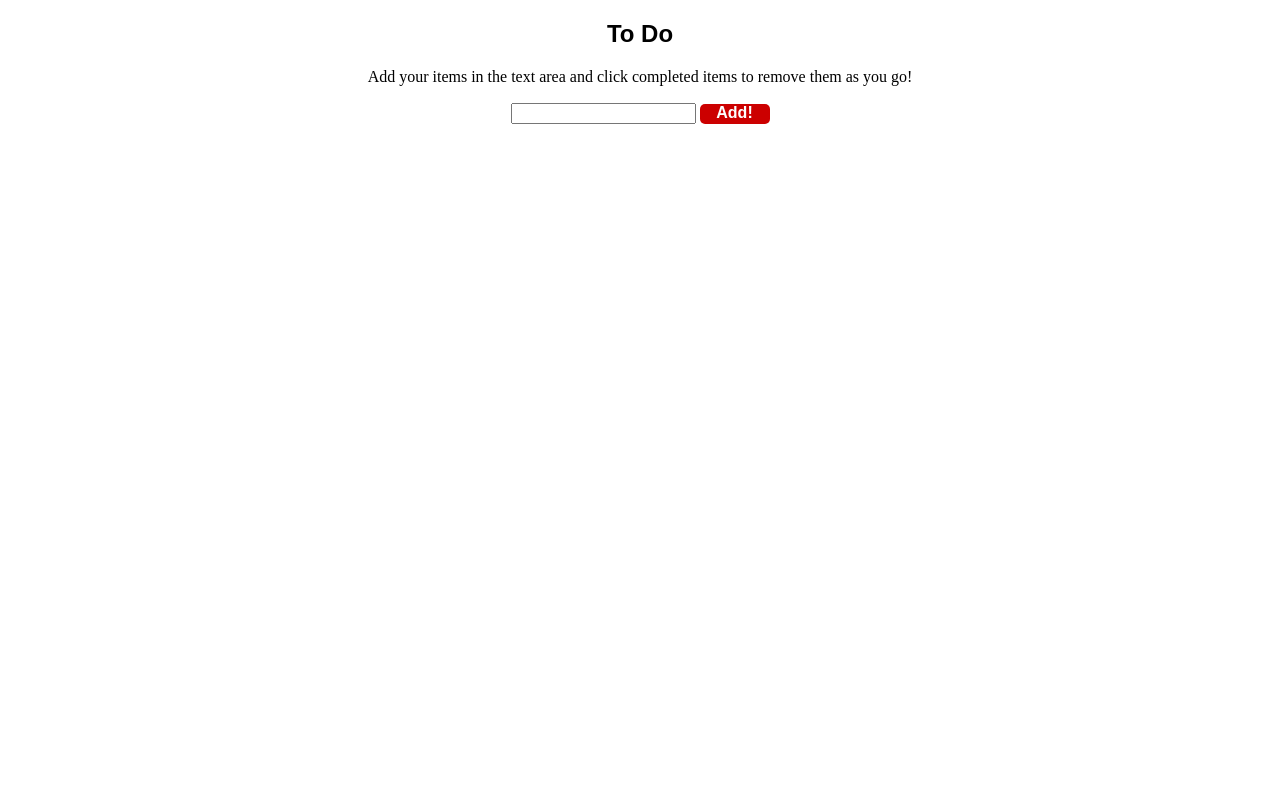
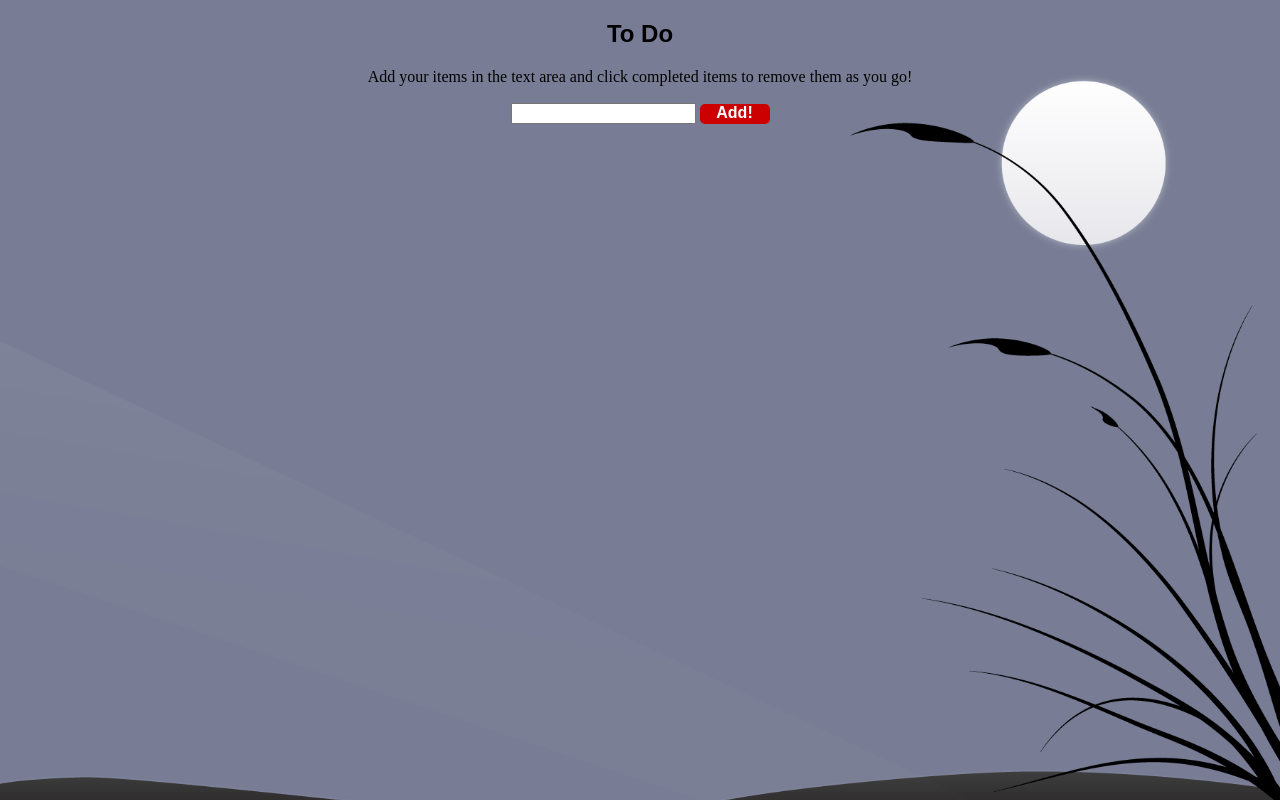
Before and after one commit to adisastew2/todolistjQuery, a plain HTML site: page index.html in a window 1280 px wide. Drawn offline with nearby package versions, Linux system fonts and the light colour scheme.

Commit message:
background img

```diff
--- a/css/main.css
+++ b/css/main.css
@@ -26,3 +26,10 @@ form {
 body {
 	text-align: center;
 }
+html {
+  background: url("../img/serenity.png") no-repeat center center fixed;
+  -webkit-background-size: cover;
+  -moz-background-size: cover;
+  -o-background-size: cover;
+  background-size: cover;
+}
```
Also changed, not shown: img/serenity.png (added).
